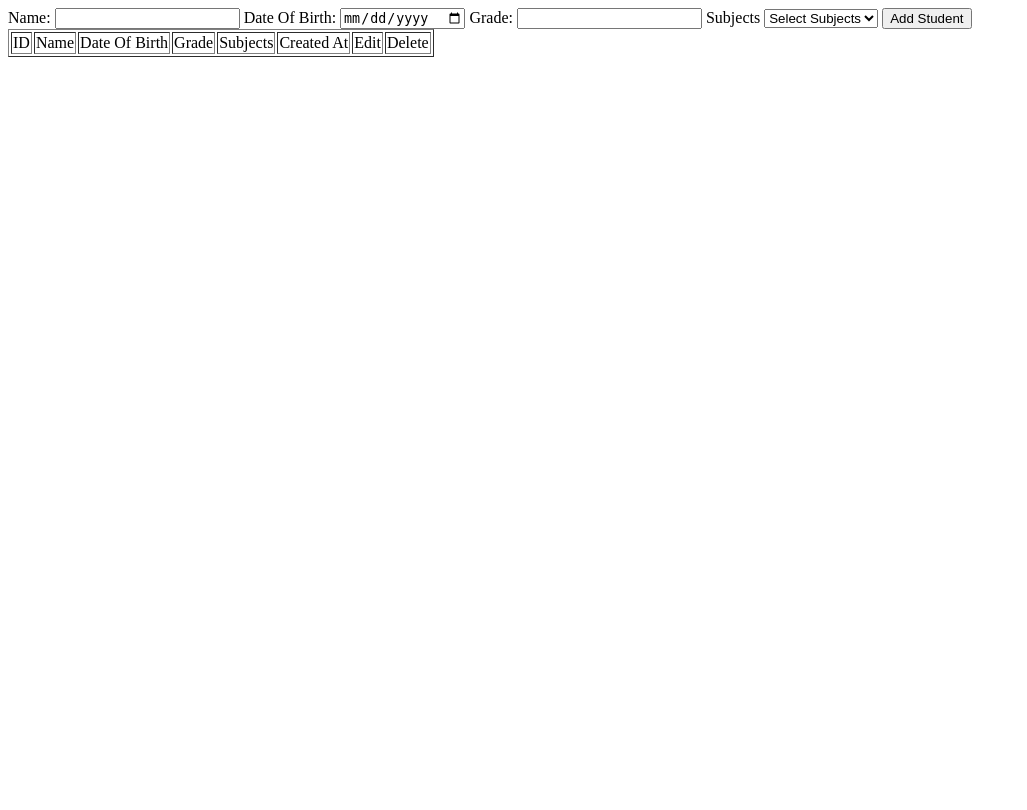
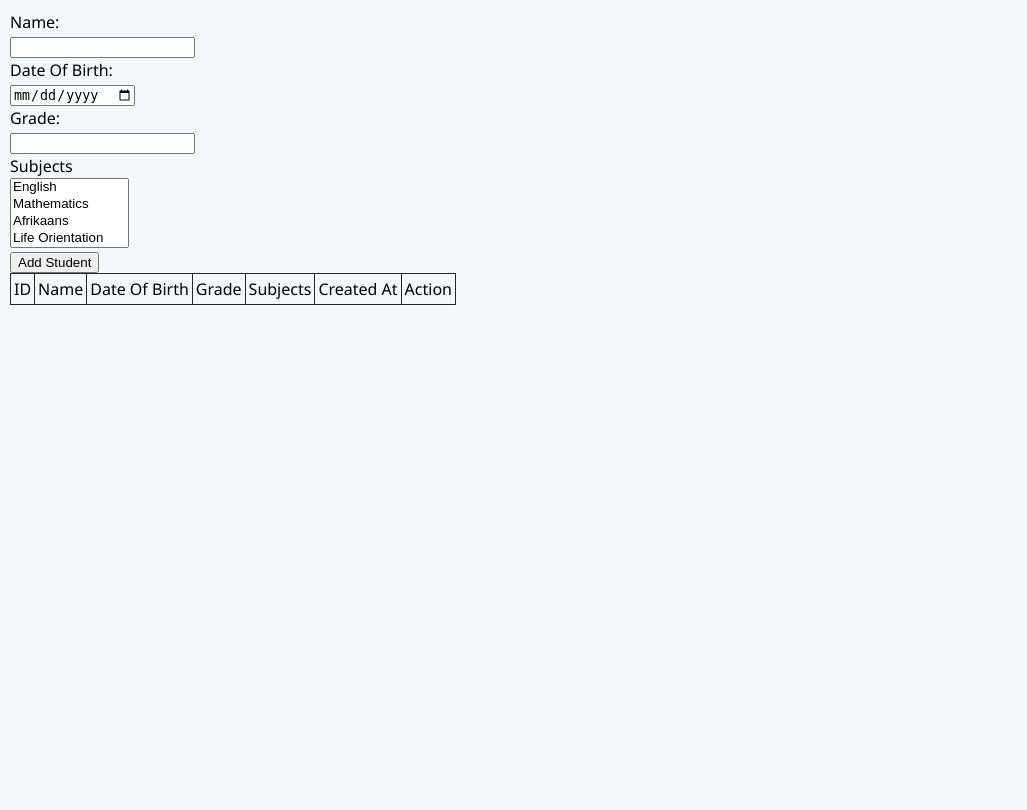
Before and after one commit to Nqobile-Nda/Student_Management_Program_V1, a Flask app: page / in a window 1280 px wide. Shown: the whole page, without its empty margins (0-1027 px from the left). Before the commit the page ends 57 px from the top, so only its background shows below. Run offline with Flask 3, Linux system fonts and the light colour scheme; data that the repository does not hold is empty.

Commit message:
Enhance student forms with multi-select for subjects and improve layout consistency
Co-authored-by: Copilot <copilot@github.com>

```diff
--- a/static/style.css
+++ b/static/style.css
@@ -1,3 +1,14 @@
+body, body a {
+    font-family: "Segoe UI", Tahoma, Geneva, Verdana, sans-serif;
+    margin: 0;
+    min-height: 100vh;
+    background-color: #f6f7fb;
+    color: var(--ink-900);
+    line-height: 1.5;
+    text-decoration: none;
+}
+
+
 .flash-container {
     padding: 8px;
     border-radius: 6px;
@@ -17,3 +28,19 @@
 .error {
     background-color: crimson;
 }
+
+
+main {
+    margin: 10px;;
+}
+
+
+.student-table table, td{
+    border: 1px solid #282525;
+    border-collapse: collapse;
+}
+
+
+.student-table td {
+    padding: 3px;
+}
--- a/templates/add_student.html
+++ b/templates/add_student.html
@@ -3,27 +3,27 @@
 {% block content %}
 
 <form method="POST">
-    <label>Name:</label>
-    <input type="text" name="student_name" title="student_name">
+    <label>Name:</label><br/>
+    <input type="text" name="student_name" title="student_name"><br/>
 
-    <label>Date Of Birth:</label>
-    <input type="date" name="student_date_of_birth" title="student_date-of_birth">
+    <label>Date Of Birth:</label><br/>
+    <input type="date" name="student_date_of_birth" title="student_date-of_birth"><br/>
 
-    <label>Grade:</label>
-    <input type="number" name="student_grade" title="student_grade">
+    <label>Grade:</label><br/>
+    <input type="number" name="student_grade" title="student_grade"><br/>
 
-    <label>Subjects</label>
-    <select name="student_subjects" title="student_subjects" required>
-        <option value="" selected disabled>Select Subjects</option>
-        <option>English</option>
-        <option>Mathematics</option>
-        <option>Afrikaans</option>
-        <option>Life Orientation</option>
-    </select>
+    <label>Subjects</label><br/>
+    <select name="student_subjects" title="student_subjects" multiple required>
+        {% for subject in subject_options %}
+        <option value="{{ subject }}">{{ subject }}</option>
+        {% endfor %}
+    </select><br/>
     <button type="submit">Add Student</button>
 </form>
 
-<table border="1px">
+
+<div class="student-table">
+<table>
     <thead>
         <td>ID</td>
         <td>Name</td>
@@ -31,8 +31,7 @@
         <td>Grade</td>
         <td>Subjects</td>
         <td>Created At</td>
-        <td>Edit</td>
-        <td>Delete</td>
+        <td colspan="2">Action</td>
     </thead>
     <tbody>
         {% for student in students %}
@@ -49,5 +48,6 @@
         {% endfor %}
     </tbody>
 </table>
+</div>
 
 {% endblock %}
--- a/templates/base.html
+++ b/templates/base.html
@@ -18,7 +18,7 @@
     {% endif %}
 {% endwith %}
 
-{% block content %}{% endblock %}
+<main>{% block content %}{% endblock %}</main>
 
 <script src="{{ url_for('static', filename='script.js') }}"></script>
 </body>
```
Also changed, not shown: templates/edit_student.html (+6 -1 lines).
